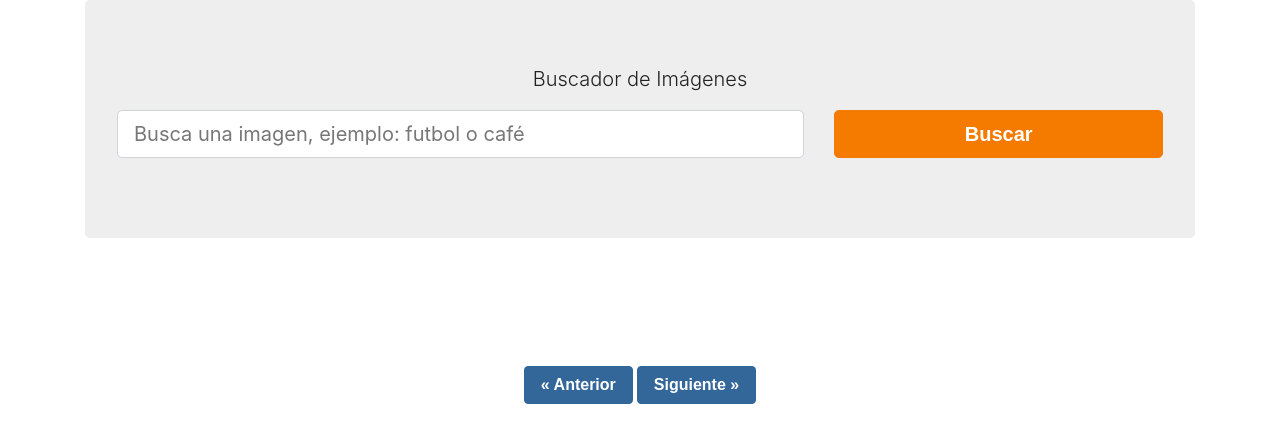
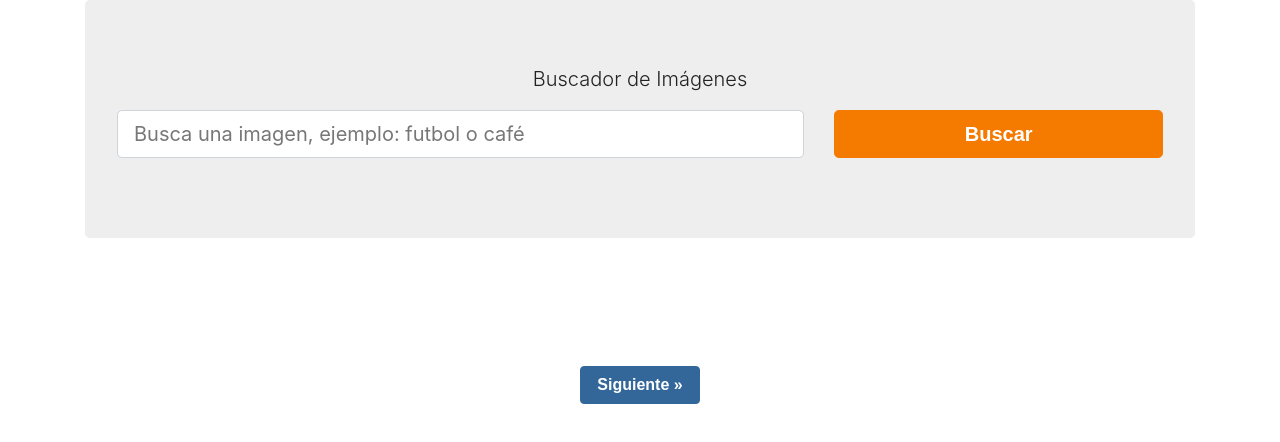
Before and after one commit to pipe473/Buscador-Pixabay, a React (Create React App) app: page / in a window 1280 px wide. Shown: the top 442 px of the page. Built offline with nearby package versions, Linux system fonts and the light colour scheme; a web font is replaced by a local one.

Commit message:
Ocultando boton anterior del navegador cuando esté en la primera pagina

```diff
--- a/src/App.js
+++ b/src/App.js
@@ -8,7 +8,7 @@ function App() {
 const [ busqueda, guardarBusqueda ] = useState('');
 const [ imagenes, guardarImagenes ] = useState([]);
 const [ paginaactual, guardarPaginaActual ] = useState(1);
-const [ totalpaginas, guardarTotalPaginas ] = useState(1);
+const [ totalpaginas, guardarTotalPaginas ] = useState(5);
 
 useEffect(() => {
   const consultarAPI = async () => {
@@ -68,11 +68,13 @@ const paginaSiguiente = () => {
             imagenes={imagenes}
           />
 
-          <button
-            type="button"
-            className="btn btn-info mr-1"
-            onClick={paginaAnterior}
-            >&laquo; Anterior </button>
+          { (paginaactual === 1) ? null : (
+            <button
+              type="button"
+              className="btn btn-info mr-1"
+              onClick={paginaAnterior}
+              >&laquo; Anterior </button>
+          )}
 
             <button
               type="button"
```
